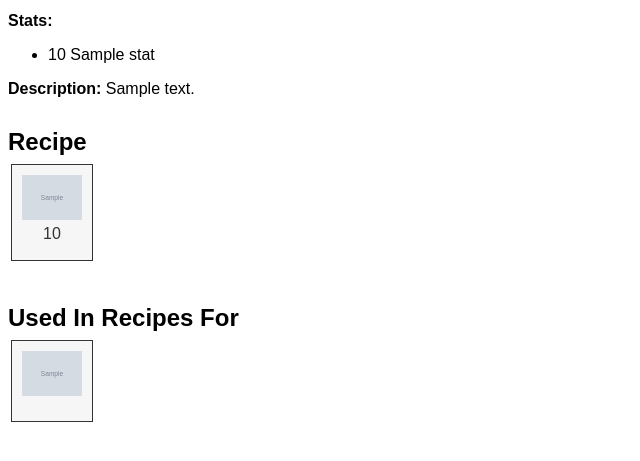
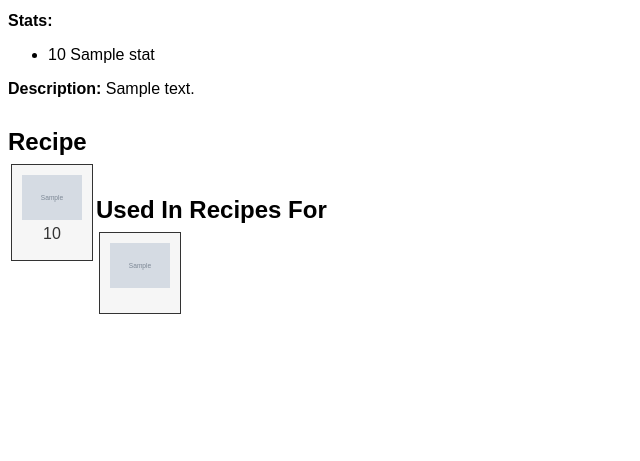
Before and after one commit to DanaMercury/dragonsoul, a Django app: page /gear/catalog/1 in a window 1280 px wide. Shown: the part 144-605 px from the top of the page, without its empty margins (0-640 px from the left). Run offline with Django 3.2, Linux system fonts and the light colour scheme; tables that the repository leaves empty hold one stand-in row (values such as "Sample post"); grey boxes marked "Sample" are stand-in pictures.

Commit message:
back to floating for alignment purposes

```diff
--- a/gear/templates/gear/catalog.html
+++ b/gear/templates/gear/catalog.html
@@ -13,7 +13,7 @@
 		.bg5 { background: rgba(242,130,0,.1); border: solid 1px #F28200; }
 		h2 { clear: both; }
 		ul { list-style: none; padding: 0; margin: 0 auto 40px; }
-		ul li { display: inline-block; margin: 3px; width: 70px; height: 70px; padding: 5px; }
+		ul li { display: inline-block; margin: 3px; width: 70px; height: 70px; padding: 5px; float: left; }
 		ul li img { width: 60px; margin: 5px; cursor: pointer; }
 		.toggle { font-size: 50%; color: #666666; text-transform: uppercase; display: inline-block; margin-left: 1vw; -webkit-text-stroke: 0px; cursor: pointer; text-decoration: none; }
 		.toggle:hover { color: grey; text-decoration: underline; }
--- a/gear/templates/gear/detail.html
+++ b/gear/templates/gear/detail.html
@@ -16,7 +16,7 @@
 		h2 { margin: 30px 0 5px; }
 		p { clear: both }
 		ul.recipe, ul.ingredient { list-style: none; padding: 0; margin: 0 auto 40px; }
-		ul.recipe li, ul.ingredient li { display: inline-block; margin: 3px; width: 70px; height: 85px; padding: 5px; text-align: center; }
+		ul.recipe li, ul.ingredient li { display: inline-block; margin: 3px; width: 70px; height: 85px; padding: 5px; text-align: center; float: left; }
 		ul.ingredient li { height: 70px; }
 		ul.recipe li img, ul.ingredient li img { width: 60px; margin: 5px; cursor: pointer; }
 		ul.recipe li.none, ul.ingredient li.none { height: auto; }
--- a/gear/templates/gear/index.html
+++ b/gear/templates/gear/index.html
@@ -29,7 +29,7 @@
 		.rarity ul li { display: inline-block; height: 60px; width: 60px; }
 		.quest ul, #items { list-style: none; padding: 0; margin: 0 auto 10px; }
 		.quest ul li, #items li { display: inline-block; margin: 3px 3px 20px; width: 70px; padding: 5px; text-align: center; }
-		#items li { height: 85px; margin: 3px; }
+		#items li { height: 85px; margin: 3px; float: left; }
 		.quest ul li.complete { text-decoration: line-through; }
 		#herogear ul li img, #items li img { width: 60px; margin: 0; opacity: 0.3; filter: grayscale(.7); cursor: pointer; }
 		#herogear ul li img.complete, #herogear ul li.complete img, #items li img { opacity: 1; filter: grayscale(0); }
```
